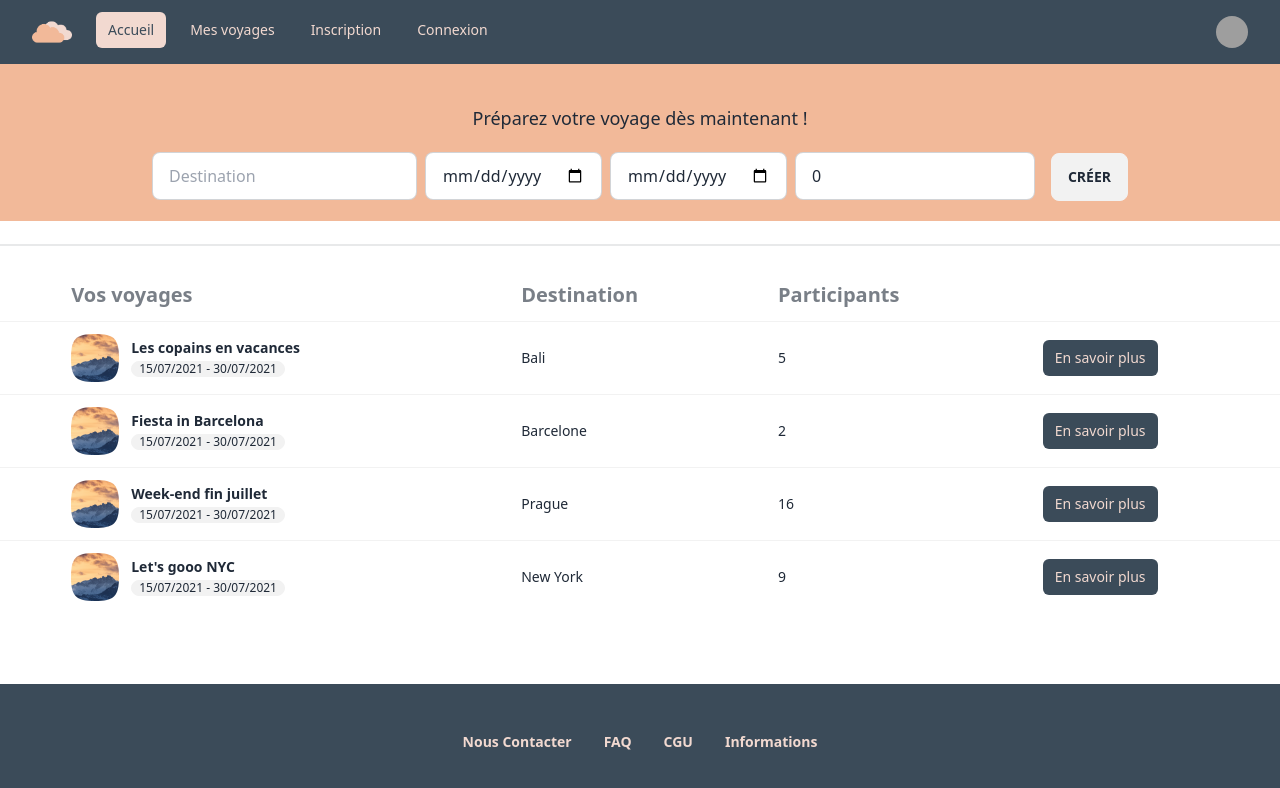
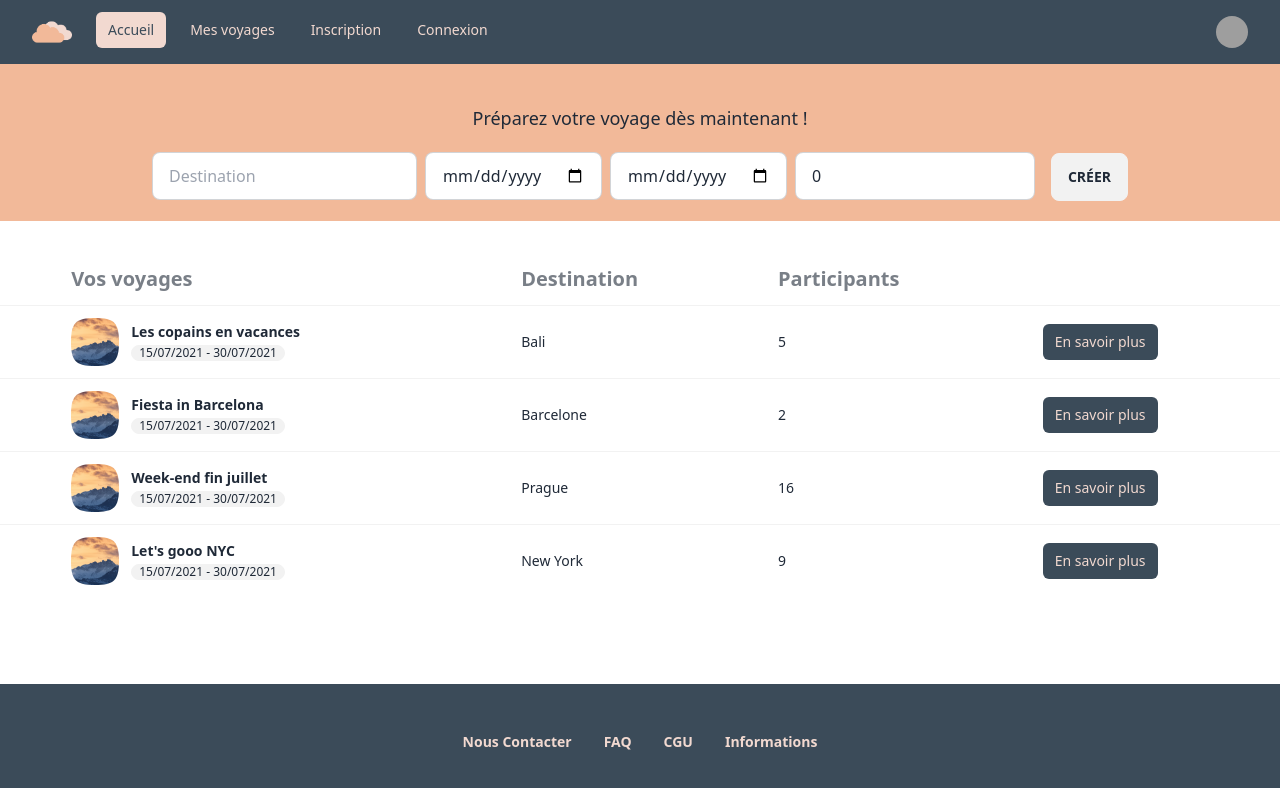
Before and after one commit to laurafeugene/site-voyage-front, a React (Vite) app: page /voyages in a window 1280 px wide. Shown: the top 788 px of the page. Built offline with nearby package versions, Linux system fonts and the light colour scheme; grey boxes are pictures that could not be loaded.

Commit message:
:feat: remove divider and add margin top right before the history

```diff
--- a/src/components/App/TravelsHistory/History.tsx
+++ b/src/components/App/TravelsHistory/History.tsx
@@ -1,7 +1,6 @@
 function History() {
   return (
-    <div className="overflow-x-auto">
-      <div className="divider" />
+    <div className="overflow-x-auto mt-8">
       <table className="table mx-auto max-w-7xl">
         {/* head */}
         <thead>
```
